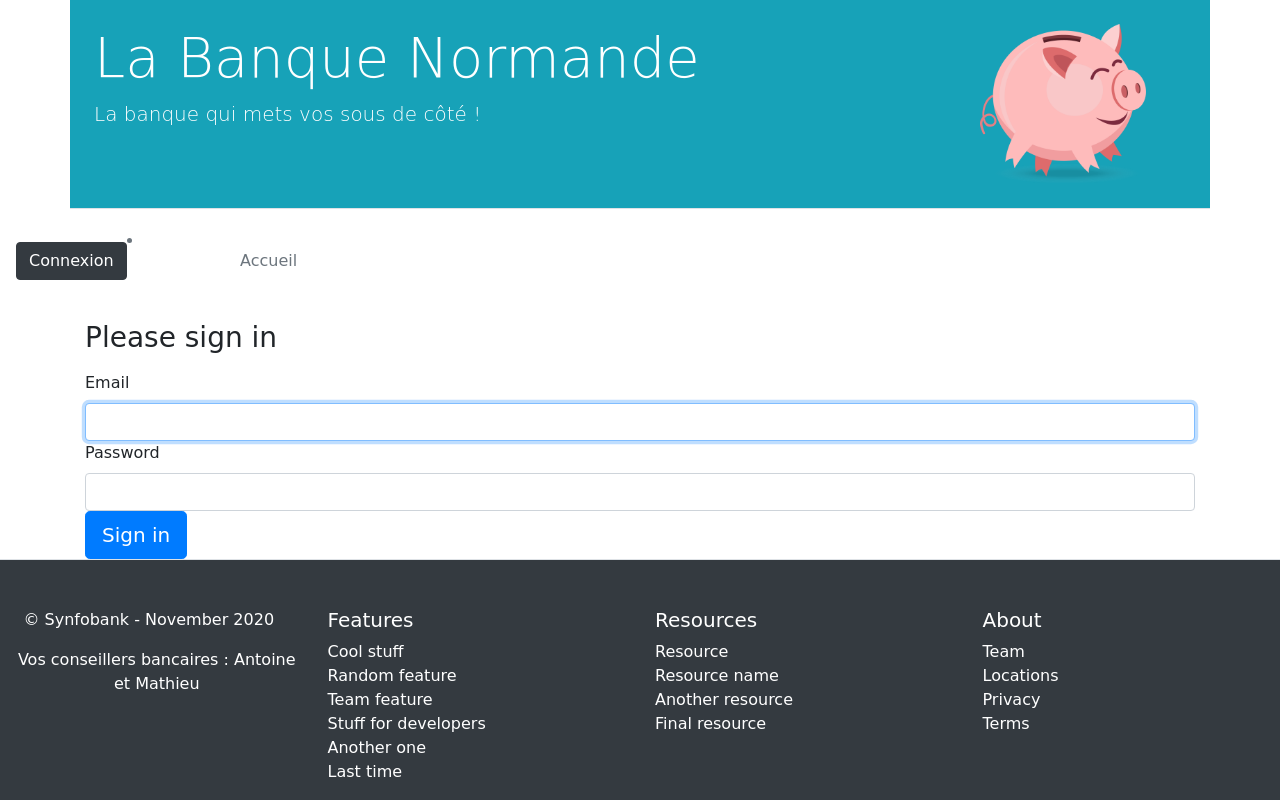
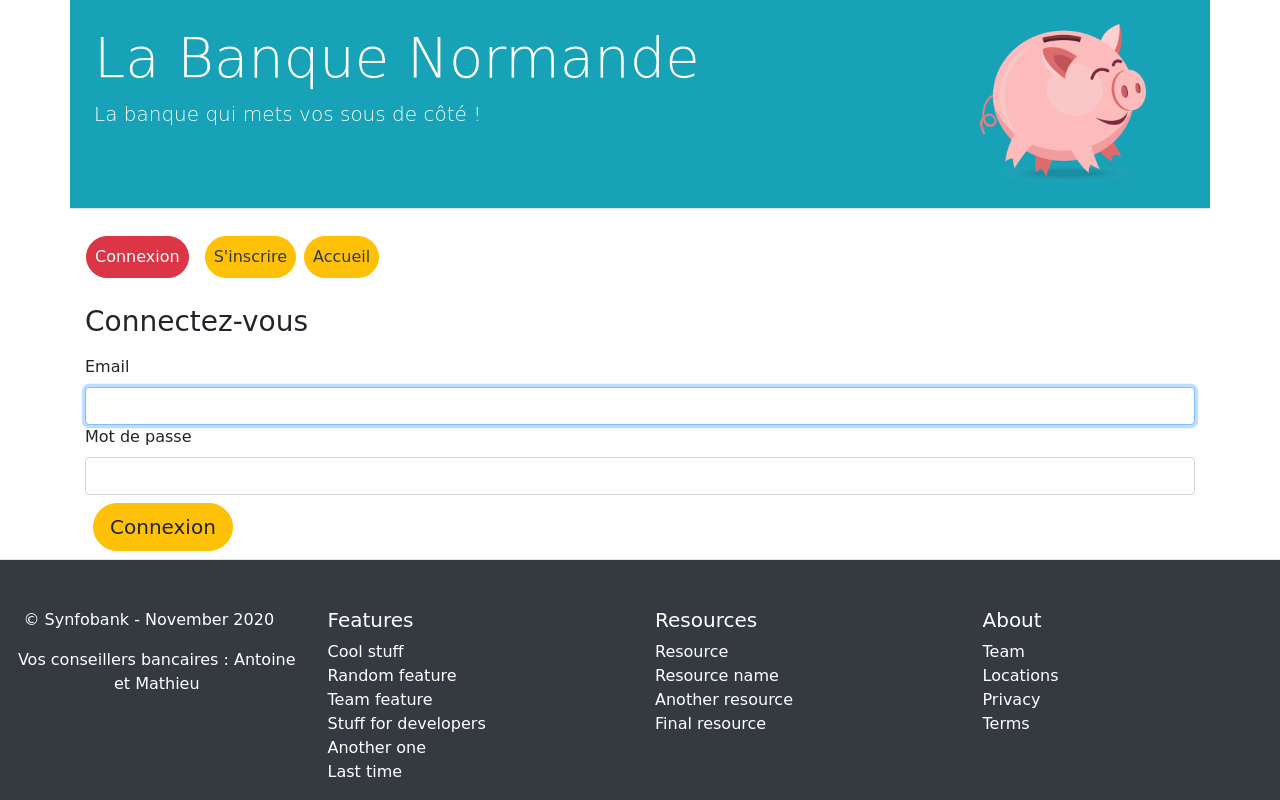
Before and after one commit to AntoineCheminPro/Synfobank, a Symfony app: template templates/security/login.html.twig in a window 1280 px wide. Run offline with Twig, Linux system fonts and the light colour scheme; the template is opened without the code that fills it, so the values that code supplies are empty; some libraries are stand-ins or nearby versions.

Commit message:
navbar added

```diff
--- a/src/Controller/AccountController.php
+++ b/src/Controller/AccountController.php
@@ -6,6 +6,7 @@ use Sensio\Bundle\FrameworkExtraBundle\Configuration\IsGranted;
 use Symfony\Bundle\FrameworkBundle\Controller\AbstractController;
 use Symfony\Component\HttpFoundation\Response;
 use Symfony\Component\Routing\Annotation\Route;
+use Doctrine\Bundle\DoctrineBundle\Repository\ServiceEntityRepository;
 use App\Entity\Account;
 use App\Entity\Operation;
 
--- a/templates/security/login.html.twig
+++ b/templates/security/login.html.twig
@@ -1,6 +1,6 @@
 {% extends 'template.html.twig' %}
 
-{% block title %}Log in!{% endblock %}
+{% block title %}Connexion{% endblock %}
 
 {% block main %}
 <form method="post">
@@ -14,10 +14,10 @@
         </div>
     {% endif %}
 
-    <h1 class="h3 mb-3 font-weight-normal">Please sign in</h1>
+    <h1 class="h3 mb-3 font-weight-normal">Connectez-vous</h1>
     <label for="inputEmail">Email</label>
     <input type="email" value="{{ last_username }}" name="email" id="inputEmail" class="form-control" required autofocus>
-    <label for="inputPassword">Password</label>
+    <label for="inputPassword">Mot de passe</label>
     <input type="password" name="password" id="inputPassword" class="form-control" required>
 
     <input type="hidden" name="_csrf_token"
@@ -35,8 +35,8 @@
         </div>
     #}
 
-    <button class="btn btn-lg btn-primary" type="submit">
-        Sign in
+    <button class="btn btn-lg btn-warning rounded-pill m-2" type="submit">
+        Connexion
     </button>
 </form>
 {% endblock %}
--- a/templates/template.html.twig
+++ b/templates/template.html.twig
@@ -8,9 +8,10 @@
 				<h1 class="display-4">La Banque Normande</h1>
 				<p class="lead ">La banque qui mets vos sous de côté !</p>
 				<!-- Si un utilisateur est connecté on affiche son nom -->
-          {# {% if app.user %}
-            <p>Bonjour {{app.user.username}}</p>
-          {% endif %} #}
+				{% if app.user %}
+					<p>Bonjour
+						{{app.user.username}}</p>
+				{% endif %}
 			</div>
 			<div class="offset-3 col-2">
 				<img class="logo" src="{{ asset('images/pig.png') }}" alt="logoSynfobank"/>
@@ -19,15 +20,14 @@
 	</header>
 
 
-<nav class="navbar navbar-expand-lg navbar-light text-secondary mb-2 ">
+	<nav
+		class="navbar navbar-expand-lg navbar-light text-secondary p-2 container">
 		<!-- Si un utilisateur est connecté avec le rôle de base -->
 		{% if is_granted('IS_AUTHENTICATED_FULLY') %}
-        <a class="navbar-brand bg-danger rounded-pill p-2 text-white" href="{{path('app_logout')}}">Déconnexion</a>
+			<a class="btn btn-danger rounded-pill p-2 text-white mx-2" href="{{path('app_logout')}}">Déconnexion</a>
 		{% else %}
-      <a href="{{path('app_login')}}" class="btn btn-dark">Connexion</a>
-      <li class="nav-item">
-        <a class="nav-link text-white" href="{{ path("app_register") }}">S'inscrire</a>
-      </li>
+			<a href="{{path('app_login')}}" class="btn btn-danger rounded-pill p-2 text-white mx-2">Connexion</a>
+			<a class="btn btn-warning rounded-pill p-2 text-dark mx-2" href="{{ path("app_register") }}">S'inscrire</a>
 		{% endif %}
 
 		<button class="navbar-toggler " type="button" data-toggle="collapse" data-target="#navbarNav" aria-controls="navbarNav" aria-expanded="false" aria-label="Toggle navigation">
@@ -35,18 +35,13 @@
 		</button>
 
 		<div class="justify-content-between" id="navbarNav">
-      <ul class="navbar-nav">
-        <li class="nav-item">
-          <a class="nav-link text-secondary" href="{{ path("index") }}">Accueil</a>
-        </li>
-        {# <li class="nav-item">
-          <a class="nav-link text-secondary" href="{{ path("acountcreation") }}">Création de compte</a>
-        </li>
-      </ul> #}
+			<a class="btn btn-warning rounded-pill p-2 text-dark" href="{{ path("index") }}">Accueil</a>
+			{# <a class="nav-link text-secondary" href="{{ path("acountcreation") }}">Création de compte</a> #}
 		</div>
 	</nav>
 
-<main class="container">
+	<main
+		class="container">
 		{# <!-- On crée un bloc main dans lequel on viendra écrire le cotnenu de nos pages --> #}
 		{% block main %}{% endblock %}
 	</main>
@@ -60,30 +55,58 @@
 			<div class="col-6 col-md ">
 				<h5>Features</h5>
 				<ul class="list-unstyled text-small text-white">
-        <li><a class="text-white" href="https://getbootstrap.com/docs/4.1/examples/pricing/#">Cool stuff</a></li>
-        <li><a class="text-white" href="https://getbootstrap.com/docs/4.1/examples/pricing/#">Random feature</a></li>
-        <li><a class="text-white" href="https://getbootstrap.com/docs/4.1/examples/pricing/#">Team feature</a></li>
-        <li><a class="text-white" href="https://getbootstrap.com/docs/4.1/examples/pricing/#">Stuff for developers</a></li>
-        <li><a class="text-white" href="https://getbootstrap.com/docs/4.1/examples/pricing/#">Another one</a></li>
-        <li><a class="text-white" href="https://getbootstrap.com/docs/4.1/examples/pricing/#">Last time</a></li>
+					<li>
+						<a class="text-white" href="https://getbootstrap.com/docs/4.1/examples/pricing/#">Cool stuff</a>
+					</li>
+					<li>
+						<a class="text-white" href="https://getbootstrap.com/docs/4.1/examples/pricing/#">Random feature</a>
+					</li>
+					<li>
+						<a class="text-white" href="https://getbootstrap.com/docs/4.1/examples/pricing/#">Team feature</a>
+					</li>
+					<li>
+						<a class="text-white" href="https://getbootstrap.com/docs/4.1/examples/pricing/#">Stuff for developers</a>
+					</li>
+					<li>
+						<a class="text-white" href="https://getbootstrap.com/docs/4.1/examples/pricing/#">Another one</a>
+					</li>
+					<li>
+						<a class="text-white" href="https://getbootstrap.com/docs/4.1/examples/pricing/#">Last time</a>
+					</li>
 				</ul>
 			</div>
 			<div class="col-6 col-md">
 				<h5>Resources</h5>
 				<ul class="list-unstyled text-small text-white">
-        <li><a class="text-white" href="https://getbootstrap.com/docs/4.1/examples/pricing/#">Resource</a></li>
-        <li><a class="text-white" href="https://getbootstrap.com/docs/4.1/examples/pricing/#">Resource name</a></li>
-        <li><a class="text-white" href="https://getbootstrap.com/docs/4.1/examples/pricing/#">Another resource</a></li>
-        <li><a class="text-white" href="https://getbootstrap.com/docs/4.1/examples/pricing/#">Final resource</a></li>
+					<li>
+						<a class="text-white" href="https://getbootstrap.com/docs/4.1/examples/pricing/#">Resource</a>
+					</li>
+					<li>
+						<a class="text-white" href="https://getbootstrap.com/docs/4.1/examples/pricing/#">Resource name</a>
+					</li>
+					<li>
+						<a class="text-white" href="https://getbootstrap.com/docs/4.1/examples/pricing/#">Another resource</a>
+					</li>
+					<li>
+						<a class="text-white" href="https://getbootstrap.com/docs/4.1/examples/pricing/#">Final resource</a>
+					</li>
 				</ul>
 			</div>
 			<div class="col-6 col-md">
 				<h5>About</h5>
 				<ul class="list-unstyled text-small text-white">
-        <li><a class="text-white" href="https://getbootstrap.com/docs/4.1/examples/pricing/#">Team</a></li>
-        <li><a class="text-white" href="https://getbootstrap.com/docs/4.1/examples/pricing/#">Locations</a></li>
-        <li><a class="text-white" href="https://getbootstrap.com/docs/4.1/examples/pricing/#">Privacy</a></li>
-        <li><a class="text-white" href="https://getbootstrap.com/docs/4.1/examples/pricing/#">Terms</a></li>
+					<li>
+						<a class="text-white" href="https://getbootstrap.com/docs/4.1/examples/pricing/#">Team</a>
+					</li>
+					<li>
+						<a class="text-white" href="https://getbootstrap.com/docs/4.1/examples/pricing/#">Locations</a>
+					</li>
+					<li>
+						<a class="text-white" href="https://getbootstrap.com/docs/4.1/examples/pricing/#">Privacy</a>
+					</li>
+					<li>
+						<a class="text-white" href="https://getbootstrap.com/docs/4.1/examples/pricing/#">Terms</a>
+					</li>
 				</ul>
 			</div>
 		</div>
```
Also changed, not shown: src/Form/RegistrationFormType.php (+39 -6 lines). Lines whose indentation alone changed are shown as unchanged.
